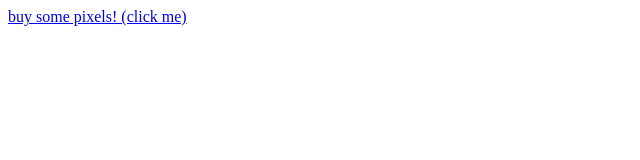
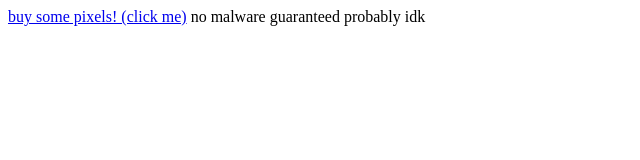
Before and after one commit to PixelBuyPixel/pixelbuypixel.github.io, a plain HTML site: page index.html in a window 1280 px wide. Shown: the whole page, without its empty margins (0-640 px from the left). Drawn offline with Linux system fonts and the light colour scheme.

Commit message:
Update index.html

```diff
--- a/index.html
+++ b/index.html
@@ -2,5 +2,6 @@
 <html>
 <body>
     <a href="https://bit.ly/2O0MXBf">buy some pixels! (click me)</a>
+    <a>no malware guaranteed probably idk</a>
 </body>
 </html>
```
